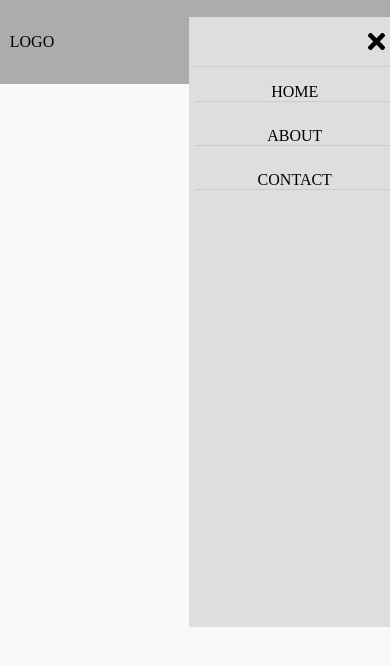
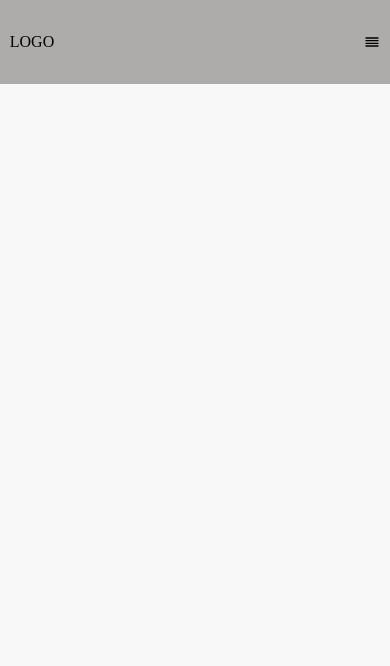
Before and after one commit to roqeebahMusa/Media_Querry, a React (Vite) app: page / in a window 390 px wide. Shown: the top 666 px of the page. Built offline with nearby package versions, Linux system fonts and the light colour scheme.

Commit message:
changed height

```diff
--- a/src/Components/Header/Header.css
+++ b/src/Components/Header/Header.css
@@ -40,8 +40,8 @@
     gap: 10px;
     padding: 5px;
     background-color: #dedede;
-    height: 600px;
-    margin: -25px 0px 0px -191px;
+    height: 100%;
+    margin: -80px 0px 0px -191px;
     width: 200px;
     position: absolute;
   }
--- a/src/Components/Header/Header.jsx
+++ b/src/Components/Header/Header.jsx
@@ -24,7 +24,7 @@ const Header = () => {
                 <div>LOGO</div>
                 <Nav />
                 <div className='Burger'>
-                    {toggle ? FaTime : FiAlignJustif}
+                    {toggle ? FiAlignJustif : FaTime}
                 </div>
 
             </div>
```
